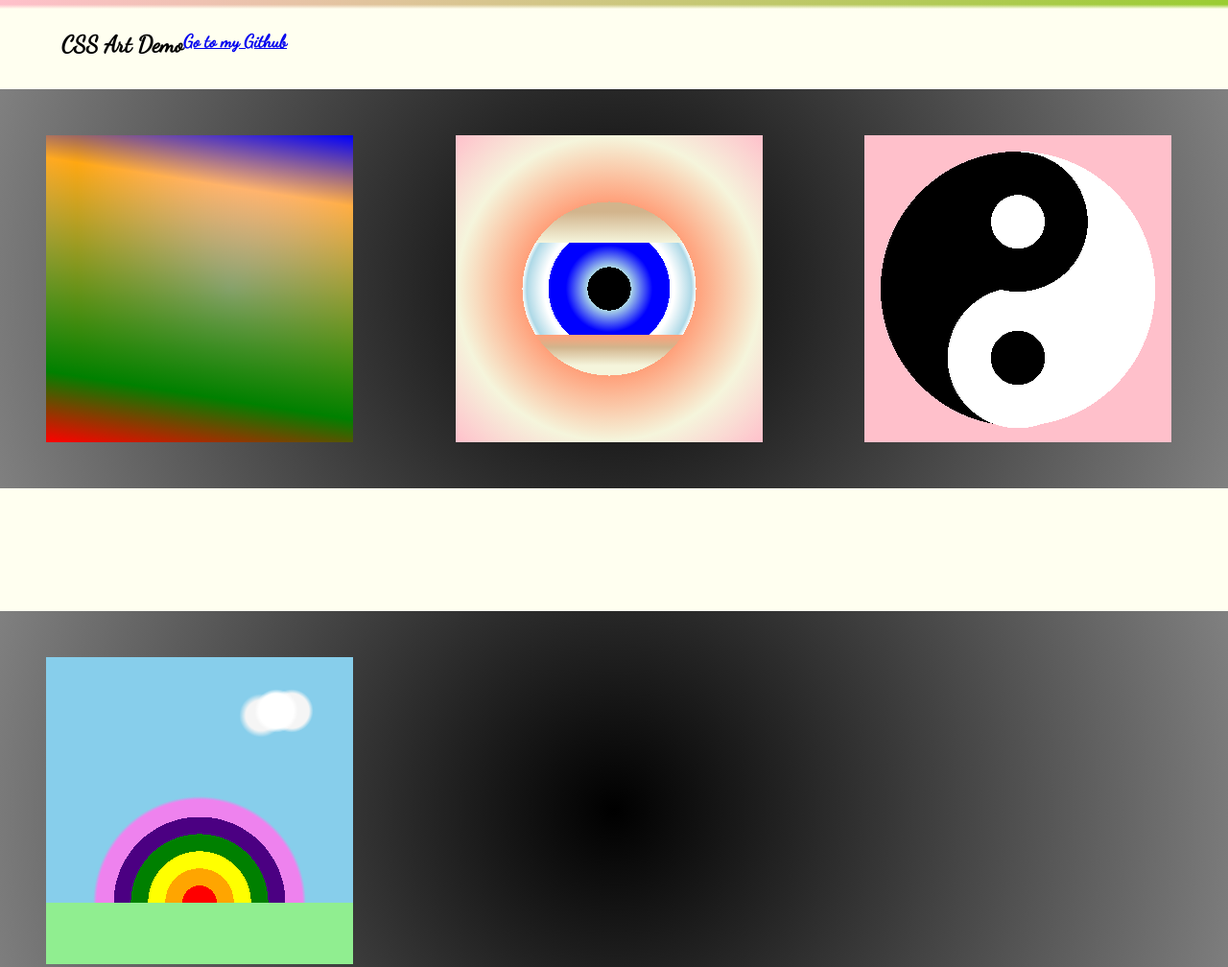
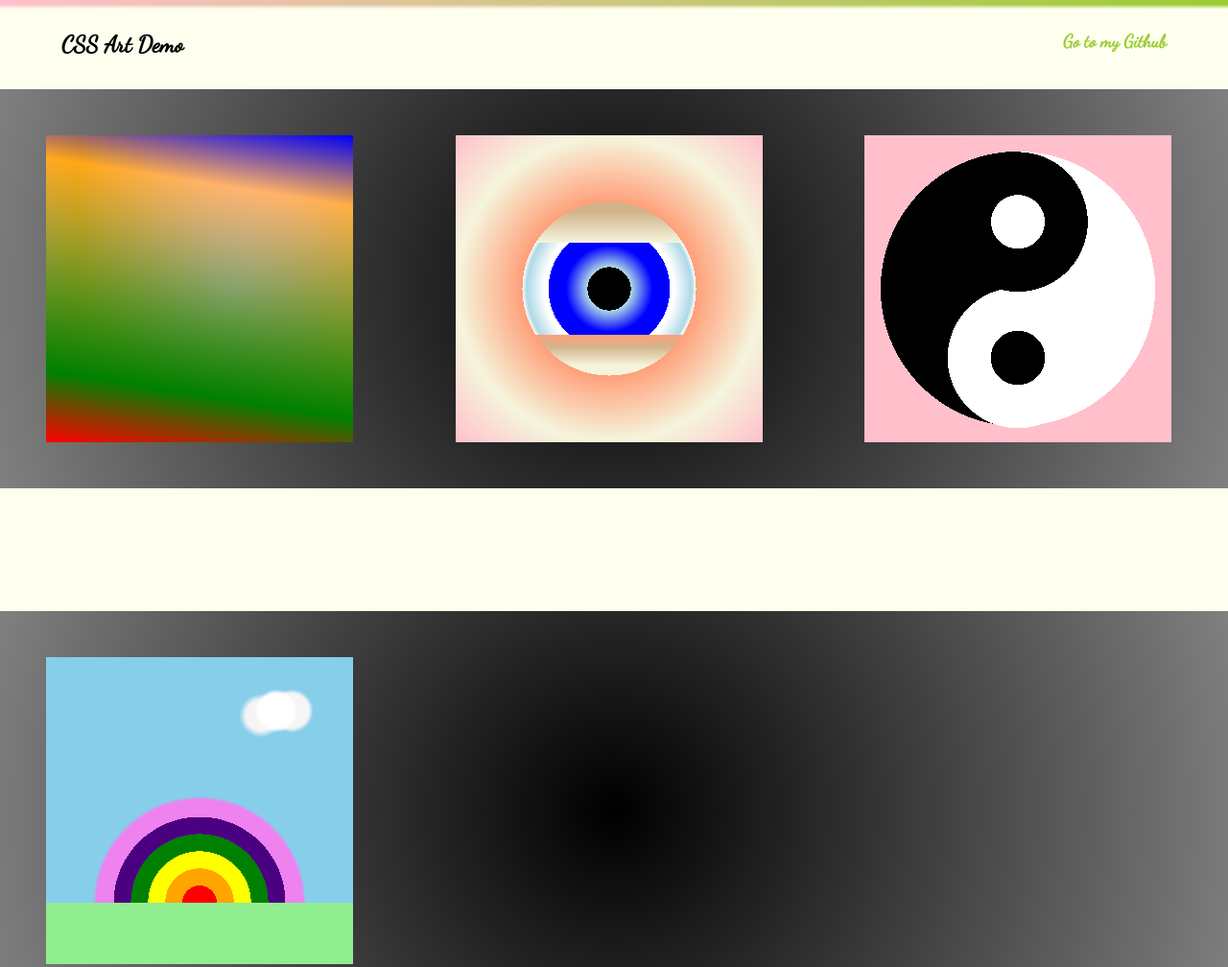
Before and after one commit to chuckplantain/chuckplantain.github.io, a plain HTML site: page index.html in a window 1280 px wide. Shown: the top 1008 px of the page at 96% size. Drawn offline with Linux system fonts and the light colour scheme.

Commit message:
working example

```diff
--- a/css/master.css
+++ b/css/master.css
@@ -23,6 +23,19 @@ header {
 }
 header h2 {
 	float: left;
+}
+header h3 {
+	float: right;
+}
+header a {
+	color: yellowgreen;
+	text-decoration: none;
+}
+header a:hover {
+	color: green;
+}
+header a:active {
+	color:black;
 }
 .hide {
 	display: none;
```
Also changed, not shown: 1 other file.
